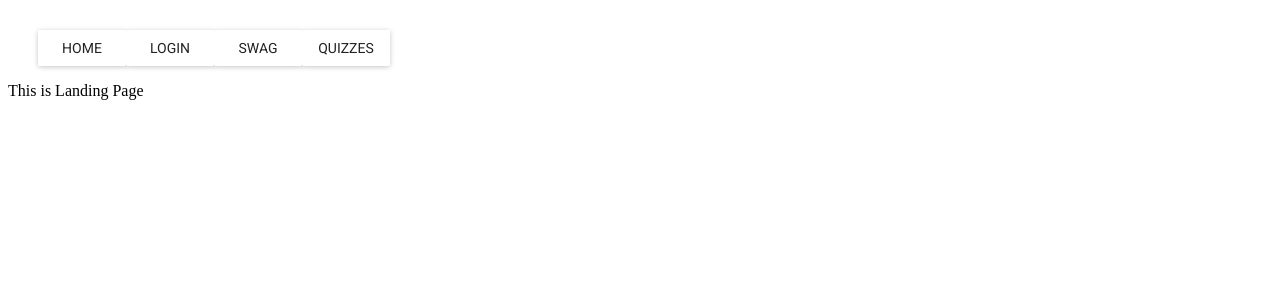
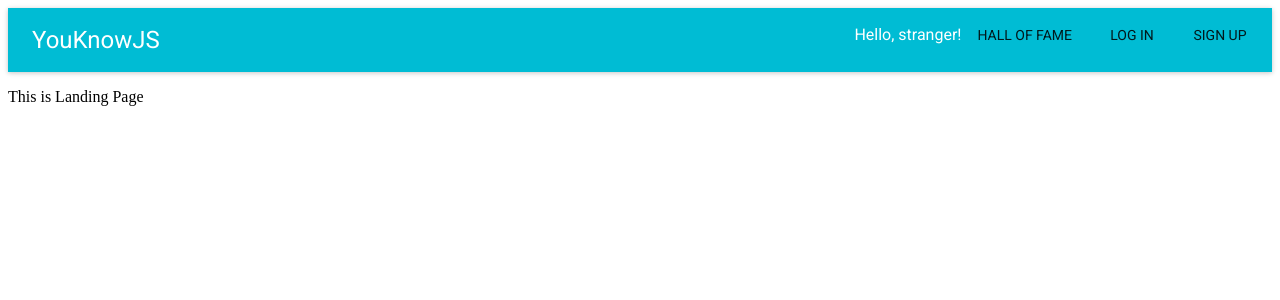
Before and after one commit to gminovska/YouKnowJS, a React app: page / in a window 1280 px wide. Shown: the top 300 px of the page. Built offline with nearby package versions, Linux system fonts and the light colour scheme; what react-tap-event-plugin would draw is missing.

Commit message:
Added basic navigation

```diff
--- a/package.json
+++ b/package.json
@@ -21,6 +21,7 @@
     "babel-core": "^6.24.1",
     "babel-eslint": "^7.2.3",
     "babel-loader": "^7.0.0",
+    "babel-plugin-transform-class-properties": "^6.24.1",
     "babel-plugin-transform-object-rest-spread": "^6.23.0",
     "babel-preset-env": "^1.5.1",
     "babel-preset-react": "^6.24.1",
--- a/src/components/App.jsx
+++ b/src/components/App.jsx
@@ -15,17 +15,7 @@ import Quizzes from './Quizzes';
 injectTapEventPlugin();
 
 
-class App extends React.Component {
-  constructor() {
-    super();
-    this.state = {
-      userLoggedIn: false,
-      username: '',
-    };
-  }
-
-  render() {
-    return (
+const App = () => (
   <MuiThemeProvider>
     <div>
       <Router>
@@ -41,7 +31,6 @@ class App extends React.Component {
     </div>
   </MuiThemeProvider>
 );
-  }
-}
+
 
 export default App;
--- a/src/components/Nav.jsx
+++ b/src/components/Nav.jsx
@@ -1,65 +1,155 @@
 import React from 'react';
-import { NavLink } from 'react-router-dom';
+import PropTypes from 'prop-types';
+import { Link } from 'react-router-dom';
 import Dialog from 'material-ui/Dialog';
 import FlatButton from 'material-ui/FlatButton';
-import RaisedButton from 'material-ui/RaisedButton';
+import AppBar from 'material-ui/AppBar';
+
+const UserNavButtons = ({ username, logout }) => (
+  <div className="navButtons">
+    <div className="welcomeMsg">Hello, {username}!</div>
+    <Link to="/halloffame"><FlatButton label="Hall of Fame" /></Link>
+    <FlatButton label="Logout" onTouchTap={logout} />
+  </div>
+);
+
+
+UserNavButtons.propTypes = {
+  username: PropTypes.string.isRequired,
+  logout: PropTypes.func.isRequired,
+};
+
+const GuestNavButtons = ({ showLoginForm, showSignupForm }) => (
+  <div className="navButtons">
+    <div className="welcomeMsg">Hello, stranger!</div>
+    <Link to="/halloffame"><FlatButton label="Hall of Fame" /></Link>
+    <FlatButton label="Log in" onTouchTap={showLoginForm} />
+    <FlatButton label="Sign up" onTouchTap={showSignupForm} />
+  </div>
+);
+
+GuestNavButtons.propTypes = {
+  showLoginForm: PropTypes.func.isRequired,
+  showSignupForm: PropTypes.func.isRequired,
+};
+
 
 class Nav extends React.Component {
   constructor() {
     super();
     this.state = {
-      open: false,
+      logged: false,
+      username: undefined,
+      loginDialogOpen: false,
+      signupDialogOpen: false,
+      logoutDialogOpen: false,
     };
-
-    this.handleOpen = this.handleOpen.bind(this);
-    this.handleClose = this.handleClose.bind(this);
   }
 
-  handleOpen() {
-    this.setState({ open: true });
+  handleLogout = () => {
+    this.setState({ logged: false, username: undefined, logoutDialogOpen: true });
   }
 
-  handleClose() {
-    this.setState({ open: false });
+  closeLogoutDialog = () => {
+    this.setState({ logoutDialogOpen: false });
+  }
+
+  openLoginDialog = () => {
+    this.setState({ loginDialogOpen: true });
+  }
+
+  closeLoginDialog = () => {
+    this.setState({ loginDialogOpen: false });
+  }
+
+  openSignupDialog = () => {
+    this.setState({ signupDialogOpen: true });
+  }
+
+  closeSignupDialog = () => {
+    this.setState({ signupDialogOpen: false });
   }
 
   render() {
-    const actions = [
+    const logoutActions = [
+      <FlatButton
+        label="OK"
+        primary
+        keyboardFocused
+        onTouchTap={this.closeLogoutDialog}
+      />,
+    ];
+
+    const loginActions = [
       <FlatButton
         label="Cancel"
-        primary={true}
-        onTouchTap={this.handleClose}
+        primary
+        onTouchTap={this.closeLoginDialog}
       />,
       <FlatButton
         label="Submit"
-        primary={true}
-        keyboardFocused={true}
-        onTouchTap={this.handleClose}
+        primary
+        keyboardFocused
+        onTouchTap={this.closeLoginDialog}
       />,
     ];
 
+    const signupActions = [
+      <FlatButton
+        label="Cancel"
+        primary
+        onTouchTap={this.closeSignupDialog}
+      />,
+      <FlatButton
+        label="Submit"
+        primary
+        keyboardFocused
+        onTouchTap={this.closeSignupDialog}
+      />,
+    ];
 
     return (
-      <div className="navbar">
-        <NavLink exact activeClassName="activeLink" to="/">
-          <RaisedButton label="Home" />
-        </NavLink>
-        <RaisedButton label="Login" onTouchTap={this.handleOpen} />
+      <div>
+        <AppBar
+          title="YouKnowJS"
+          showMenuIconButton={false}
+          iconElementRight={this.state.logged
+                              ? <UserNavButtons
+                                username={this.state.username}
+                                logout={this.handleLogout}
+                              />
+                              : <GuestNavButtons
+                                showLoginForm={this.openLoginDialog}
+                                showSignupForm={this.openSignupDialog}
+                              />}
+        />
         <Dialog
-          title="Log in!"
-          actions={actions}
+          title="Logged out"
+          actions={logoutActions}
           modal={false}
-          open={this.state.open}
-          onRequestClose={this.handleClose}
+          open={this.state.logoutDialogOpen}
+          onRequestClose={this.closeLogoutDialog}
         >
-          There should be a login form here
+          You have been logged out.
         </Dialog>
-        <NavLink activeClassName="activeLink" to="/halloffame">
-          <RaisedButton label="Swag" />
-        </NavLink>
-        <NavLink activeClassName="activeLink" to="/quizzes">
-          <RaisedButton label="Quizzes" />
-        </NavLink>
+        <Dialog
+          title="Log in"
+          actions={loginActions}
+          modal={false}
+          open={this.state.loginDialogOpen}
+          onRequestClose={this.closeLoginDialog}
+        >
+          This is a login form
+        </Dialog>
+        <Dialog
+          title="Sign up"
+          actions={signupActions}
+          modal={false}
+          open={this.state.signupDialogOpen}
+          onRequestClose={this.closeSignupDialog}
+        >
+          This is a signup form
+        </Dialog>
       </div>
     );
   }
--- a/src/scss/nav.scss
+++ b/src/scss/nav.scss
@@ -1,4 +1,6 @@
-.navbar {
-  margin-top: 30px;
-  margin-left: 30px;
+.navButtons {
+  display:flex;
+  justify-content: space-between;
+  align-items: center;
+  color: #fff;
 }
```
Also changed, not shown: .babelrc, 1 other file (tests, documents, lock files or other folders). Lines whose indentation alone changed are shown as unchanged.
